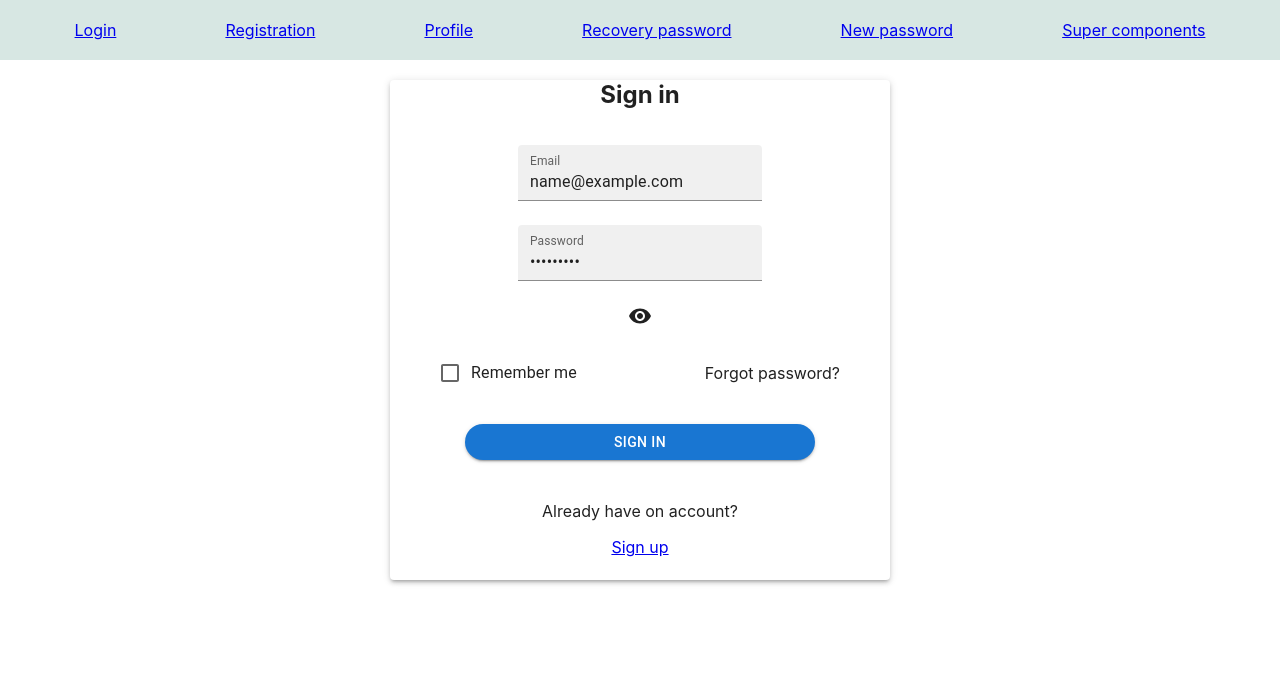
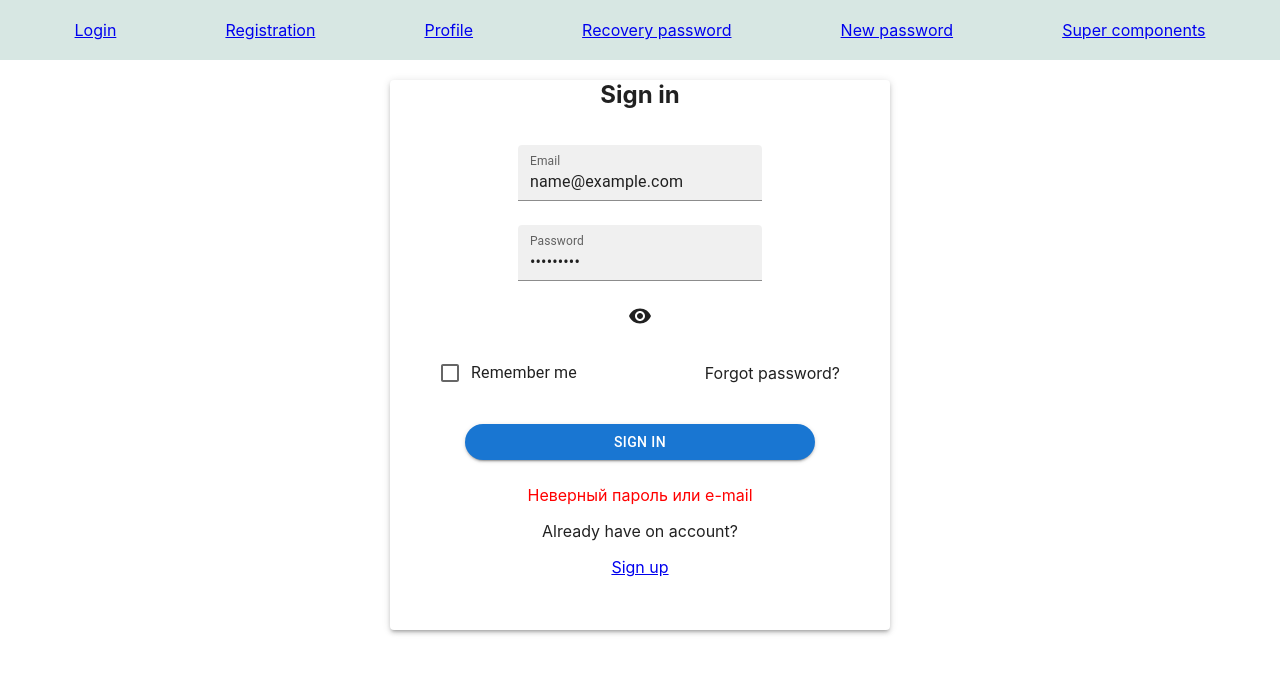
Before and after one commit to AntohaBr/Cards, a React (Create React App) app: page /login in a window 1280 px wide. Both pictures are taken after typing "name@example.com", "Sample123" into the empty fields and a click on the button "SIGN IN". Shown: the top 674 px of the page. Built offline with nearby package versions, Linux system fonts and the light colour scheme; no server answers.

Commit message:
commit-(muslim)

```diff
--- a/src/components/login/Login.tsx
+++ b/src/components/login/Login.tsx
@@ -1,5 +1,6 @@
 import React, {useState} from 'react';
 import {
+    Alert,
     Button,
     Checkbox,
     Container,
@@ -8,7 +9,7 @@ import {
     FormGroup,
     FormLabel,
     Grid,
-    Paper,
+    Paper, Snackbar,
     TextField
 } from "@mui/material";
 import {NavLink} from "react-router-dom";
@@ -42,6 +43,7 @@ export const Login = (props: {}) => {
         },
         onSubmit(values) {
             dispatch(loginTC(values))
+            console.log(error)
         },
         validate: (values) => {
             const errors: FormikErrorType = {}
@@ -58,9 +60,11 @@ export const Login = (props: {}) => {
     })
 
 
-    return <Grid container justifyContent={'center'}>
+    return (
+        <>
+        <Grid container justifyContent={'center'}>
         <Grid item justifyContent={'center'}>
-            <Paper elevation={3} style={{width: '500px', height: "500px"}}>
+            <Paper elevation={3} style={{width: '500px', height: "550px"}}>
 
                 <div style={{textAlign: "center"}}>
 
@@ -73,7 +77,7 @@ export const Login = (props: {}) => {
 
                             <FormGroup>
 
-                                <div style={{display:"flex",flexDirection:"column",alignItems:"center"}}>
+                                <div style={{display: "flex", flexDirection: "column", alignItems: "center"}}>
 
                                     <TextField label="Email" margin="normal" variant={"filled"}
 
@@ -90,7 +94,7 @@ export const Login = (props: {}) => {
                                     />
                                     {formik.touched.password && formik.errors.password ?
                                         <div>{formik.errors.password}</div> : null}
-                                        <span>
+                                    <span>
 
 
                                     {!show ? <div>
@@ -121,6 +125,7 @@ export const Login = (props: {}) => {
                                     Sign in
                                 </Button>
                                 <div>
+                                    {error===""? "" : <div style={{color:"red",display:"flex",justifyContent:"center"}}>{error}</div>}
                                     <p>Already have on account?</p>
                                     <NavLink to={"/registration"}>Sign up</NavLink>
                                 </div>
@@ -131,7 +136,16 @@ export const Login = (props: {}) => {
                     </form>
                 </div>
 
+
             </Paper>
         </Grid>
     </Grid>
+            {/*<Snackbar autoHideDuration={6000}>*/}
+            {/*    <Alert  severity="success" sx={{ width: '100%' }}>*/}
+            {/*        {error}*/}
+            {/*    </Alert>*/}
+            {/*</Snackbar>*/}
+            {/*<Alert severity="error">{error}</Alert>*/}
+        </>
+    )
 }
--- a/src/dal/api.ts
+++ b/src/dal/api.ts
@@ -21,7 +21,7 @@ export const authAPI={
     }
 }
 
-type ResponseType={
+export type ResponseType={
     _id: string;
     email: string;
     name: string;
--- a/src/redux/Reducer-login.ts
+++ b/src/redux/Reducer-login.ts
@@ -1,6 +1,7 @@
 import {Dispatch} from "redux";
-import {authAPI} from "../dal/api";
+import {authAPI, ResponseType} from "../dal/api";
 import {setAppError, setAppStatus} from "./app-reducer";
+import {AxiosError} from "axios";
 
 
 const initialState = {}
@@ -33,11 +34,12 @@ export function loginTC(values: LoginType) {
 
         authAPI.login(values)
             .then(res => {
-                dispatch(addLoginAC("sass"))
+
                 dispatch(setAppStatus("succeeded"))
             })
             .catch((err) => {
-                setAppError(err)
+
+               dispatch( setAppError("Неверный пароль или e-mail"))
                 dispatch(setAppStatus("none"))
             })
     }
```
